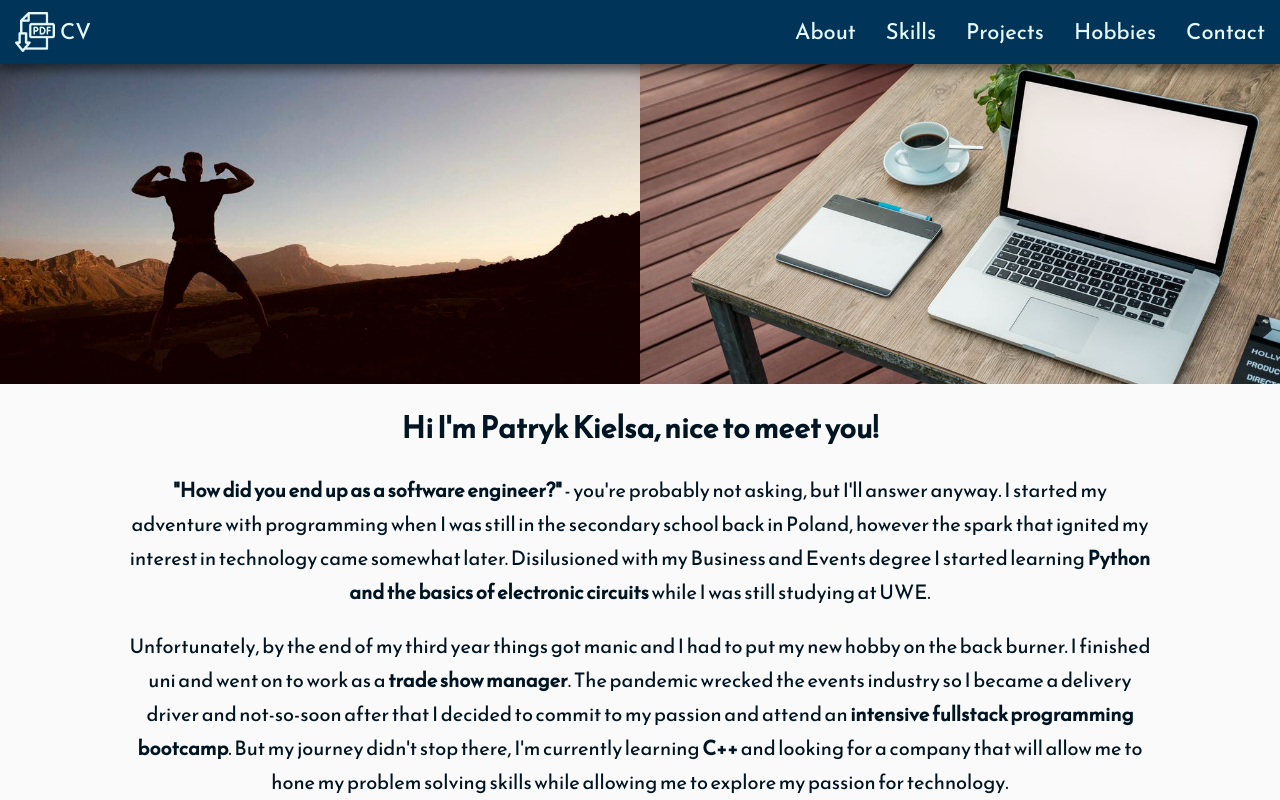
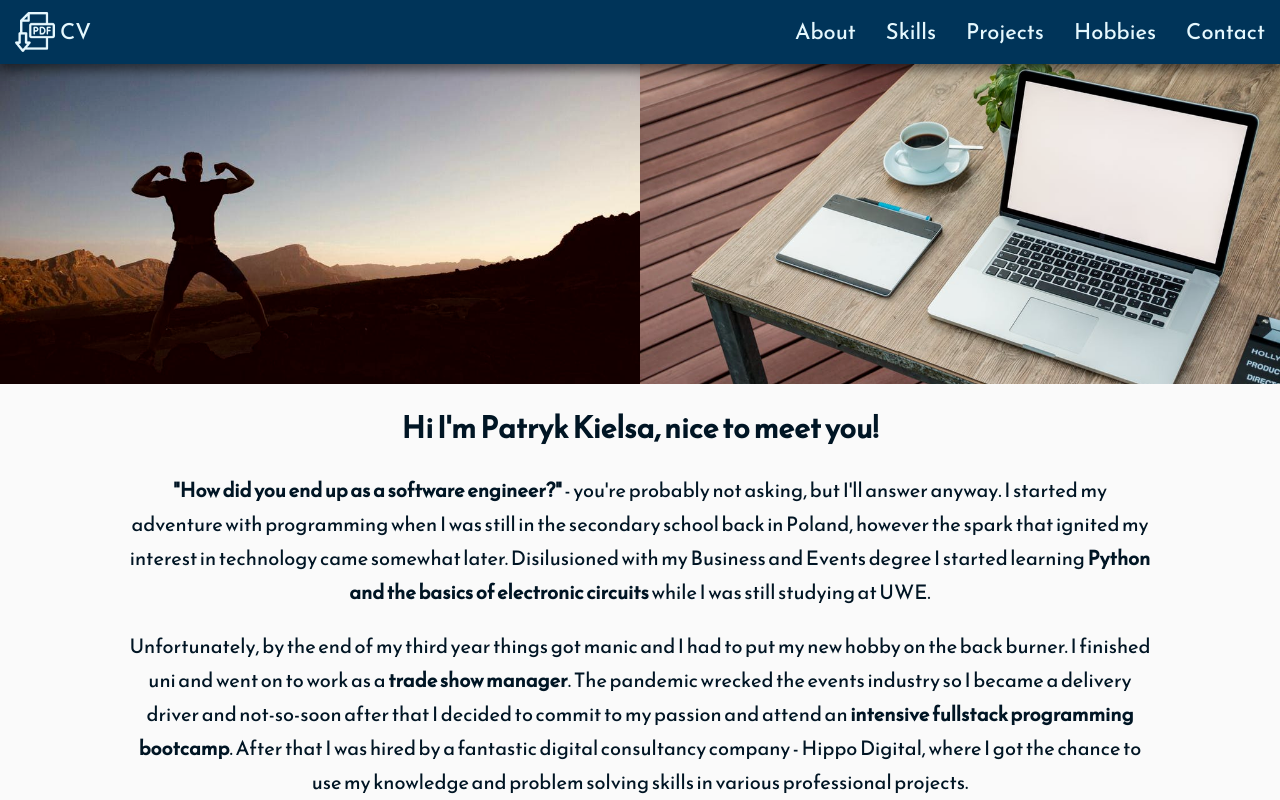
Before and after one commit to MightyKielsa/my_professional_page, a SvelteKit app: page / in a window 1280 px wide. Shown: the top 800 px of the page. Built offline with nearby package versions, Linux system fonts and the light colour scheme.

Commit message:
updated description

```diff
--- a/src/routes/+page.svelte
+++ b/src/routes/+page.svelte
@@ -69,9 +69,9 @@
 					on the back burner. I finished uni and went on to work as a <b>trade show manager</b>. The
 					pandemic wrecked the events industry so I became a delivery driver and not-so-soon after
 					that I decided to commit to my passion and attend an
-					<b>intensive fullstack programming bootcamp</b>. But my journey didn't stop there, I'm
-					currently learning <b>C++</b> and looking for a company that will allow me to hone my problem
-					solving skills while allowing me to explore my passion for technology.
+					<b>intensive fullstack programming bootcamp</b>. After that I was hired by a fantastic
+					digital consultancy company - Hippo Digital, where I got the chance to use my knowledge
+					and problem solving skills in various professional projects.
 				</p>
 			</div>
 		</section>
```
